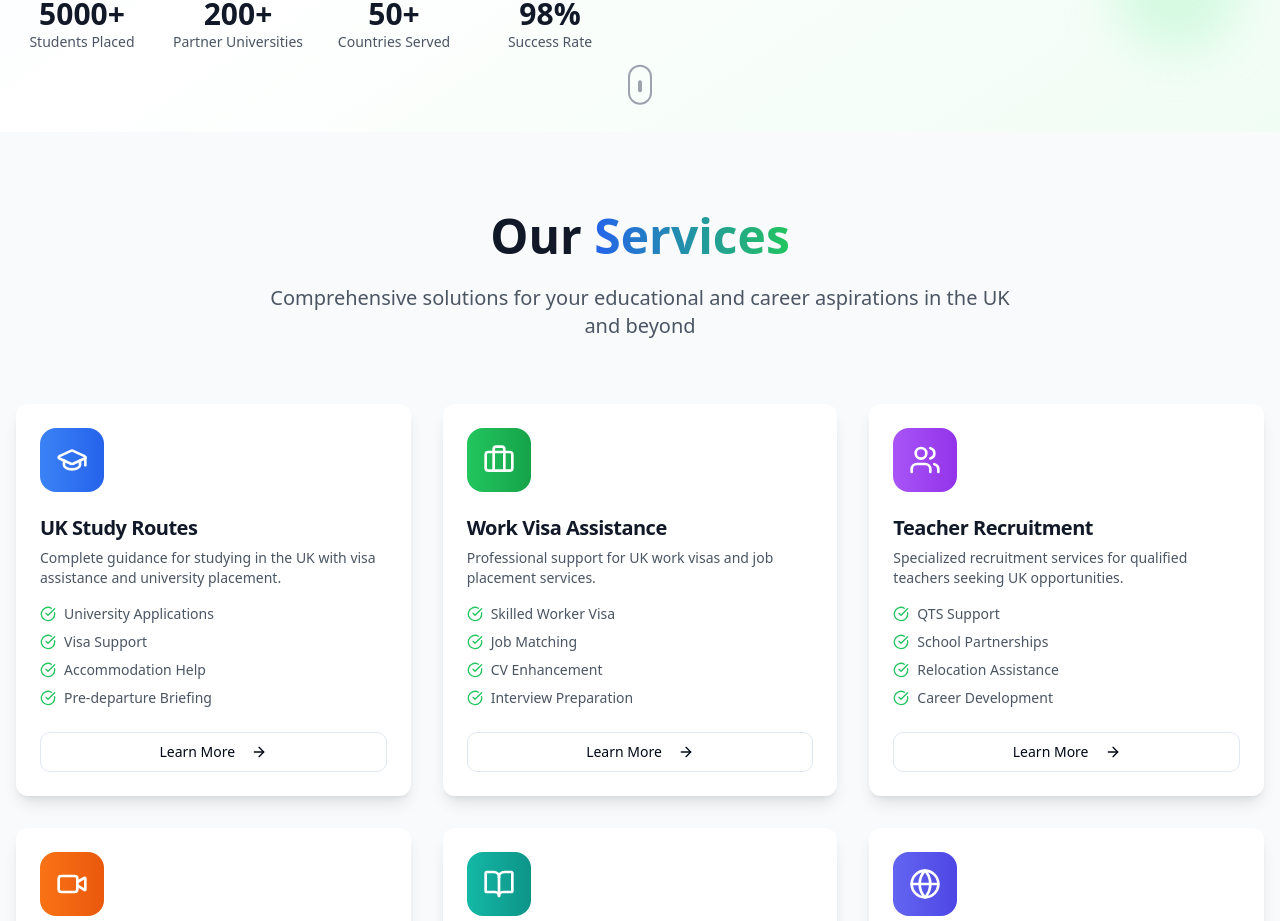
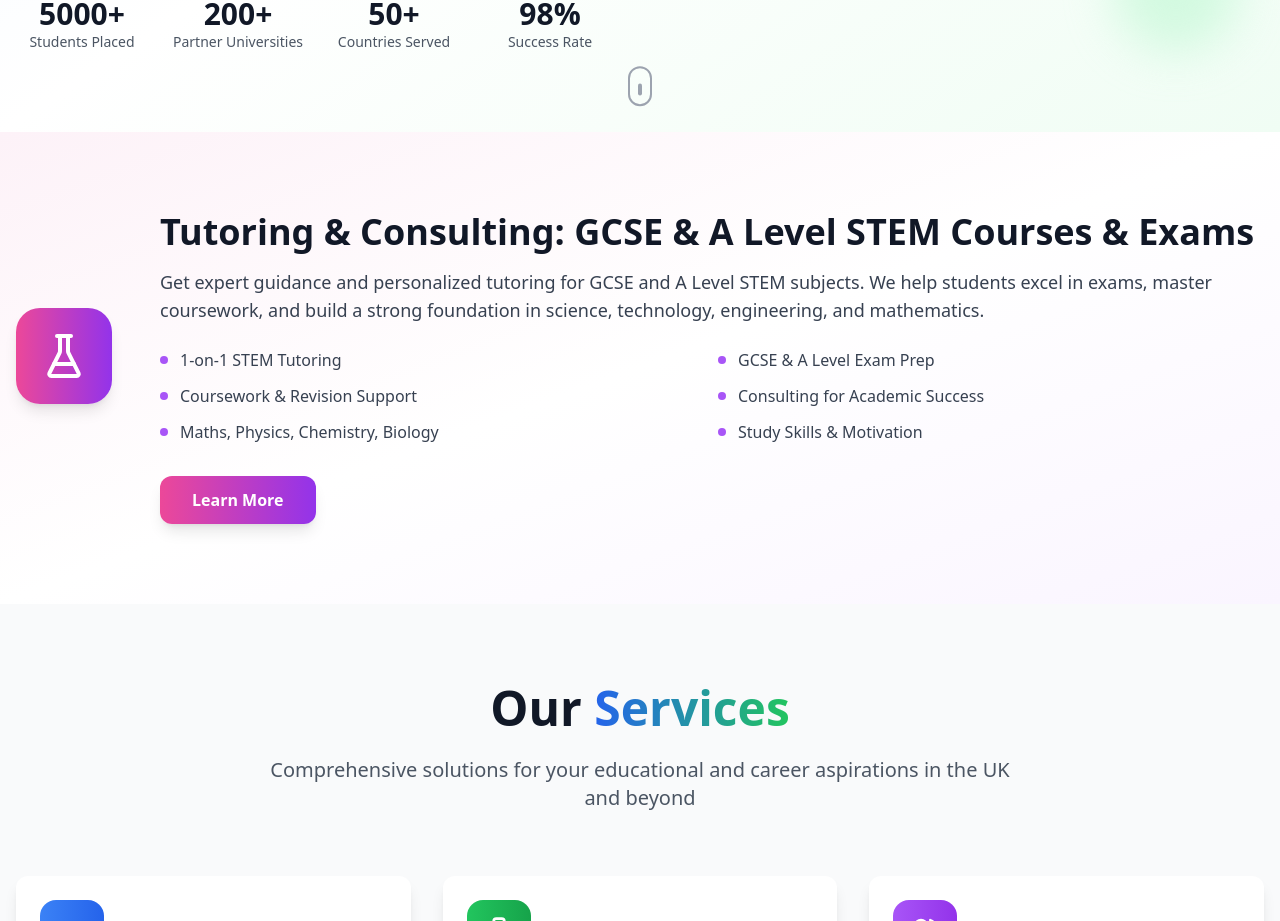
Before and after one commit to Quddos/essentialtalent, a Next.js app: page / in a window 1280 px wide. Shown: the part 800-1721 px from the top of the page. Built offline with nearby package versions, Linux system fonts and the light colour scheme.

Commit message:
session upgrade

```diff
--- a/app/page.tsx
+++ b/app/page.tsx
@@ -1,3 +1,5 @@
+"use client";
+
 import { Header } from "@/components/header"
 import { HeroSection } from "@/components/hero-section"
 import { ServicesSection } from "@/components/services-section"
@@ -5,12 +7,67 @@ import { DemoSection } from "@/components/demo-section"
 import { Footer } from "@/components/footer"
 import { Toaster } from "@/components/ui/toaster"
 import { StartApplicationButton } from "@/components/ui/start-application-button"
+import { FlaskConical } from "lucide-react"
+import { motion } from "framer-motion"
+
+function StemTutoringSection() {
+  return (
+    <section className="py-20 bg-gradient-to-br from-pink-50 via-white to-purple-50 dark:from-gray-900 dark:via-gray-800 dark:to-gray-900">
+      <div className="container mx-auto px-4 flex flex-col md:flex-row items-center gap-12">
+        <motion.div
+          initial={{ opacity: 0, x: -40 }}
+          whileInView={{ opacity: 1, x: 0 }}
+          transition={{ duration: 0.7 }}
+          viewport={{ once: true }}
+          className="flex-shrink-0 flex flex-col items-center md:items-start"
+        >
+          <div className="w-24 h-24 rounded-3xl bg-gradient-to-r from-pink-500 to-purple-600 flex items-center justify-center mb-6 shadow-lg">
+            <FlaskConical className="w-12 h-12 text-white" />
+          </div>
+        </motion.div>
+        <motion.div
+          initial={{ opacity: 0, y: 40 }}
+          whileInView={{ opacity: 1, y: 0 }}
+          transition={{ duration: 0.7, delay: 0.2 }}
+          viewport={{ once: true }}
+          className="flex-1"
+        >
+          <h2 className="text-3xl md:text-4xl font-bold text-gray-900 dark:text-white mb-4">
+            Tutoring & Consulting: GCSE & A Level STEM Courses & Exams
+          </h2>
+          <p className="text-lg text-gray-700 dark:text-gray-300 mb-6">
+            Get expert guidance and personalized tutoring for GCSE and A Level STEM subjects. We help students excel in exams, master coursework, and build a strong foundation in science, technology, engineering, and mathematics.
+          </p>
+          <ul className="grid grid-cols-1 sm:grid-cols-2 gap-3 mb-8">
+            {[
+              "1-on-1 STEM Tutoring",
+              "GCSE & A Level Exam Prep",
+              "Coursework & Revision Support",
+              "Consulting for Academic Success",
+              "Maths, Physics, Chemistry, Biology",
+              "Study Skills & Motivation"
+            ].map((feature) => (
+              <li key={feature} className="flex items-center text-base text-gray-700 dark:text-gray-200">
+                <span className="inline-block w-2 h-2 rounded-full bg-purple-500 mr-3"></span>
+                {feature}
+              </li>
+            ))}
+          </ul>
+          <a href="/services" className="inline-block bg-gradient-to-r from-pink-500 to-purple-600 text-white font-semibold px-8 py-3 rounded-lg shadow-lg hover:from-pink-600 hover:to-purple-700 transition">
+            Learn More
+          </a>
+        </motion.div>
+      </div>
+    </section>
+  )
+}
 
 export default function HomePage() {
   return (
     <main className="min-h-screen">
       {/* <Header /> */}
       <HeroSection />
+      <StemTutoringSection />
       <ServicesSection />
       <DemoSection />
       <Footer />
```
Also changed, not shown: components/services-section.tsx (+16 -1 lines).
